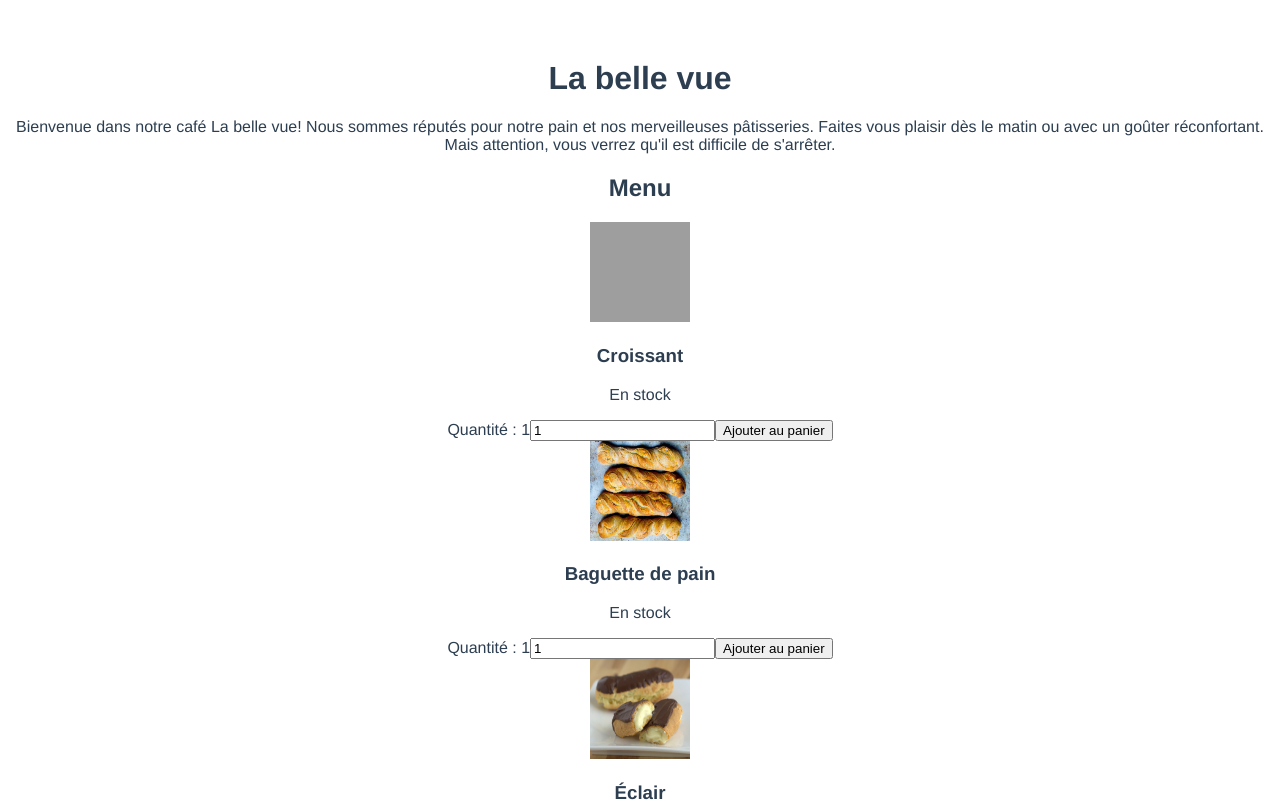
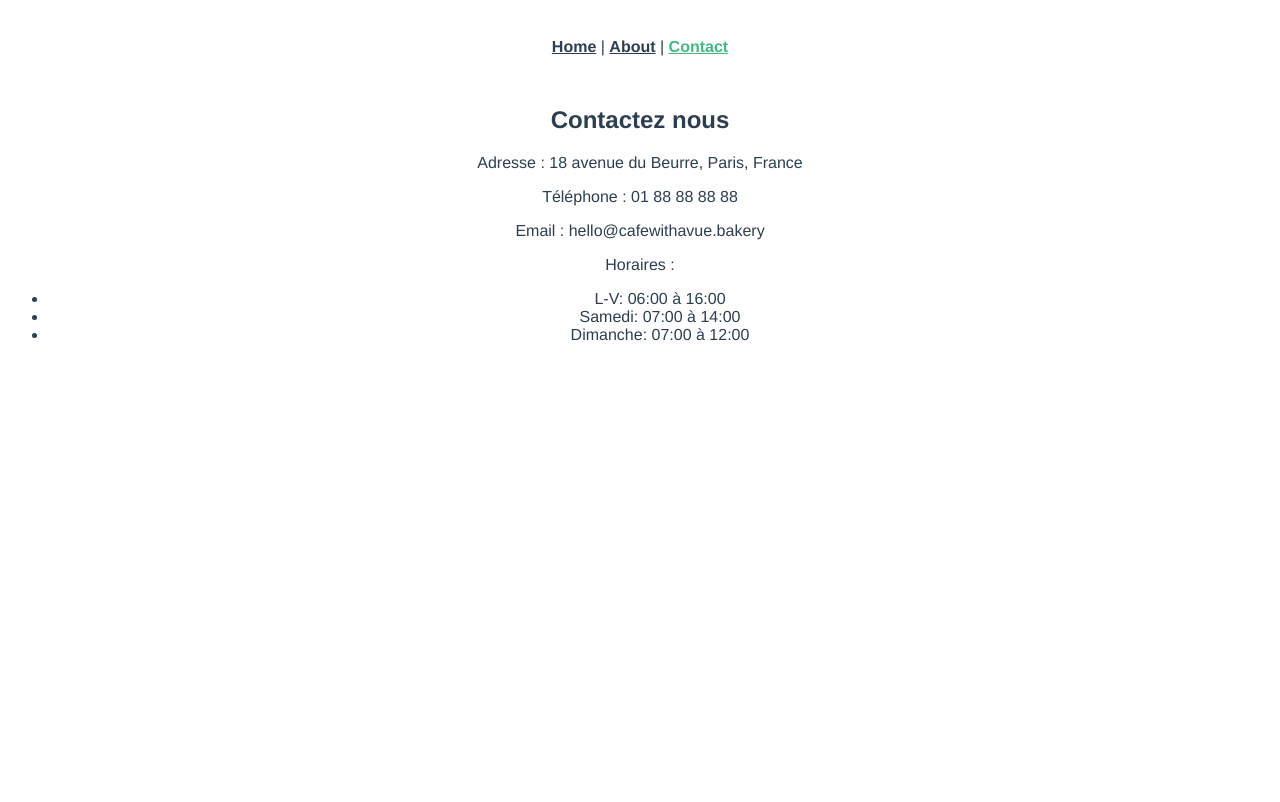
Before and after one commit to gregcanu/vuejs-cli-oc, a Vue app: page /contact in a window 1280 px wide. Shown: the top 802 px of the page. Built offline with nearby package versions, Linux system fonts and the light colour scheme; grey boxes are pictures that could not be loaded.

Commit message:
Ajout du router et de la vue Contact

```diff
--- a/package.json
+++ b/package.json
@@ -9,11 +9,13 @@
   },
   "dependencies": {
     "core-js": "^3.6.5",
-    "vue": "^2.6.11"
+    "vue": "^2.6.11",
+    "vue-router": "^3.2.0"
   },
   "devDependencies": {
     "@vue/cli-plugin-babel": "~4.5.0",
     "@vue/cli-plugin-eslint": "~4.5.0",
+    "@vue/cli-plugin-router": "^4.5.9",
     "@vue/cli-service": "~4.5.0",
     "babel-eslint": "^10.1.0",
     "eslint": "^6.7.2",
--- a/public/index.html
+++ b/public/index.html
@@ -5,11 +5,12 @@
     <meta http-equiv="X-UA-Compatible" content="IE=edge">
     <meta name="viewport" content="width=device-width,initial-scale=1.0">
     <link rel="icon" href="<%= BASE_URL %>favicon.ico">
-    <title><%= htmlWebpackPlugin.options.title %></title>
+    <link rel="stylesheet" href="styles.css">
+    <title>CLI version</title>
   </head>
   <body>
     <noscript>
-      <strong>We're sorry but <%= htmlWebpackPlugin.options.title %> doesn't work properly without JavaScript enabled. Please enable it to continue.</strong>
+      <strong>We're sorry but cli-version doesn't work properly without JavaScript enabled. Please enable it to continue.</strong>
     </noscript>
     <div id="app"></div>
     <!-- built files will be auto injected -->
--- a/src/App.vue
+++ b/src/App.vue
@@ -1,112 +1,33 @@
 <template>
-    <div id="app" class="app">
-        <h1>{{ restaurantName }}</h1>
-        <p class="description">
-            Bienvenue dans notre café {{ restaurantName }}! Nous sommes réputés pour
-            notre pain et nos merveilleuses pâtisseries. Faites vous plaisir dès le
-            matin ou avec un goûter réconfortant. Mais attention, vous verrez qu'il
-            est difficile de s'arrêter.
-        </p>
-
-        <section class="menu">
-            <h2>Menu</h2>
-            <MenuItem
-                v-for="item in simpleMenu"
-                :addToShoppingCart="addToShoppingCart"
-                :name="item.name"
-                :image="item.image"
-                :quantity="item.quantity"
-                :inStock="item.inStock"
-                :key="item.name"
-            />
-        </section>
-
-        <aside class="shopping-cart">
-            <h2>Panier d'achat : {{ shoppingCart }} articles</h2>
-        </aside>
-
-        <h2>Contactez nous</h2>
-        <p>Adresse : {{ address }}</p>
-        <p>Téléphone : {{ phone }}</p>
-        <p>Email : {{ email }}</p>
-        <p>Horaires :</p>
-        <ul>
-            <li>L-V: 06:00 à 16:00</li>
-            <li>Samedi: 07:00 à 14:00</li>
-            <li>Dimanche: 07:00 à 12:00</li>
-        </ul>
-        <footer class="footer">
-            <p>{{ copyright }}</p>
-        </footer>
+  <div id="app">
+    <div id="nav">
+      <router-link to="/">Home</router-link> |
+      <router-link to="/about">About</router-link> |
+      <router-link to="/contact">Contact</router-link>
     </div>
+    <router-view/>
+  </div>
 </template>
-
-<script>
-import MenuItem from "./components/MenuItem"
-export default {
-    name: "App",
-    components: {
-        MenuItem
-    },
-    data() {
-        return {
-            address: "18 avenue du Beurre, Paris, France",
-            email: "hello@cafewithavue.bakery",
-            phone: "01 88 88 88 88",
-            restaurantName: "La belle vue",
-            shoppingCart: 0,
-            simpleMenu: [
-                {
-                    name: "Croissant",
-                    image: {
-                        source: "/images/crossiant.jpg",
-                        alt: "Un croissant"
-                    },
-                    inStock: true,
-                    quantity: 1
-                },
-                {
-                    name: "Baguette de pain",
-                    image: {
-                        source: "/images/french-baguette.jpeg",
-                        alt: "Quatre baguettes de pain"
-                    },
-                    inStock: true,
-                    quantity: 1
-                },
-                {
-                    name: "Éclair",
-                    image: {
-                        source: "/images/eclair.jpg",
-                        alt: "Éclair au chocolat"
-                    },
-                    inStock: false,
-                    quantity: 1
-                }
-            ]
-        }
-    },
-    computed: {
-        copyright() {
-            const currentYear = new Date().getFullYear()
-            return `Copyright ${this.restaurantName} ${currentYear}`
-        }
-    },
-    methods: {
-        addToShoppingCart(amount) {
-            this.shoppingCart += amount
-        }
-    }
-}
-</script>
 
 <style lang="scss">
 #app {
-    font-family: "Avenir", Helvetica, Arial, sans-serif;
-    -webkit-font-smoothing: antialiased;
-    -moz-osx-font-smoothing: grayscale;
-    text-align: center;
+  font-family: Avenir, Helvetica, Arial, sans-serif;
+  -webkit-font-smoothing: antialiased;
+  -moz-osx-font-smoothing: grayscale;
+  text-align: center;
+  color: #2c3e50;
+}
+
+#nav {
+  padding: 30px;
+
+  a {
+    font-weight: bold;
     color: #2c3e50;
-    margin-top: 60px;
+
+    &.router-link-exact-active {
+      color: #42b983;
+    }
+  }
 }
 </style>
--- a/src/components/HelloWorld.vue
+++ /dev/null
@@ -1,58 +0,0 @@
-<template>
-  <div class="hello">
-    <h1>{{ msg }}</h1>
-    <p>
-      For a guide and recipes on how to configure / customize this project,<br>
-      check out the
-      <a href="https://cli.vuejs.org" target="_blank" rel="noopener">vue-cli documentation</a>.
-    </p>
-    <h3>Installed CLI Plugins</h3>
-    <ul>
-      <li><a href="https://github.com/vuejs/vue-cli/tree/dev/packages/%40vue/cli-plugin-babel" target="_blank" rel="noopener">babel</a></li>
-      <li><a href="https://github.com/vuejs/vue-cli/tree/dev/packages/%40vue/cli-plugin-eslint" target="_blank" rel="noopener">eslint</a></li>
-    </ul>
-    <h3>Essential Links</h3>
-    <ul>
-      <li><a href="https://vuejs.org" target="_blank" rel="noopener">Core Docs</a></li>
-      <li><a href="https://forum.vuejs.org" target="_blank" rel="noopener">Forum</a></li>
-      <li><a href="https://chat.vuejs.org" target="_blank" rel="noopener">Community Chat</a></li>
-      <li><a href="https://twitter.com/vuejs" target="_blank" rel="noopener">Twitter</a></li>
-      <li><a href="https://news.vuejs.org" target="_blank" rel="noopener">News</a></li>
-    </ul>
-    <h3>Ecosystem</h3>
-    <ul>
-      <li><a href="https://router.vuejs.org" target="_blank" rel="noopener">vue-router</a></li>
-      <li><a href="https://vuex.vuejs.org" target="_blank" rel="noopener">vuex</a></li>
-      <li><a href="https://github.com/vuejs/vue-devtools#vue-devtools" target="_blank" rel="noopener">vue-devtools</a></li>
-      <li><a href="https://vue-loader.vuejs.org" target="_blank" rel="noopener">vue-loader</a></li>
-      <li><a href="https://github.com/vuejs/awesome-vue" target="_blank" rel="noopener">awesome-vue</a></li>
-    </ul>
-  </div>
-</template>
-
-<script>
-export default {
-  name: 'HelloWorld',
-  props: {
-    msg: String
-  }
-}
-</script>
-
-<!-- Add "scoped" attribute to limit CSS to this component only -->
-<style scoped lang="scss">
-h3 {
-  margin: 40px 0 0;
-}
-ul {
-  list-style-type: none;
-  padding: 0;
-}
-li {
-  display: inline-block;
-  margin: 0 10px;
-}
-a {
-  color: #42b983;
-}
-</style>
--- a/src/components/MenuItem.vue
+++ b/src/components/MenuItem.vue
@@ -7,7 +7,7 @@ export default {
 
 <template>
     <div class="menu-item">
-        <img class="menu-item__image" :src="image.source" :alt="image.alt" style="height: 100px; width: 100px" />
+        <img class="menu-item__image" :src="image.source" :alt="image.alt" />
         <div>
             <h3>{{ name }}</h3>
             <p v-if="inStock">En stock</p>
@@ -16,7 +16,7 @@ export default {
                 <label for="add-item-quantity">Quantité : {{ quantity }}</label>
                 <input v-model.number="quantity" id="add-item-quantity" type="number" />
                 <button @click="addToShoppingCart(quantity)">
-                    Ajouter au panier
+                    Ajouter au panier d'achat
                 </button>
             </div>
         </div>
--- a/src/main.js
+++ b/src/main.js
@@ -1,8 +1,10 @@
 import Vue from 'vue'
 import App from './App.vue'
+import router from './router'
 
 Vue.config.productionTip = false
 
 new Vue({
-  render: h => h(App),
+  router,
+  render: h => h(App)
 }).$mount('#app')
--- /dev/null
+++ b/src/router/index.js
@@ -0,0 +1,34 @@
+import Vue from 'vue'
+import VueRouter from 'vue-router'
+import Home from '../views/Home.vue'
+import Contact from '../views/Contact.vue'
+
+Vue.use(VueRouter)
+
+const routes = [
+  {
+    path: '/',
+    name: 'Home',
+    component: Home
+  },
+  {
+    path: '/about',
+    name: 'About',
+    // route level code-splitting
+    // this generates a separate chunk (about.[hash].js) for this route
+    // which is lazy-loaded when the route is visited.
+    component: () => import(/* webpackChunkName: "about" */ '../views/About.vue')
+  },
+  {
+    path: '/contact',
+    name: 'contact',
+    component: Contact
+  }
+]
+
+const router = new VueRouter({
+  mode: 'history',
+  routes
+})
+
+export default router
--- /dev/null
+++ b/src/views/About.vue
@@ -0,0 +1,5 @@
+<template>
+  <div class="about">
+    <h1>This is an about page</h1>
+  </div>
+</template>
--- /dev/null
+++ b/src/views/Contact.vue
@@ -0,0 +1,29 @@
+<script>
+export default {
+    name: "Contact",
+    data() {
+        return {
+            address: "18 avenue du Beurre, Paris, France",
+            email: "hello@cafewithavue.bakery",
+            phone: "01 88 88 88 88"
+        }
+    }
+}
+</script>
+
+<template>
+    <div>
+        <h2>Contactez nous</h2>
+        <p>Adresse : {{ address }}</p>
+        <p>Téléphone : {{ phone }}</p>
+        <p>Email : {{ email }}</p>
+        <p>Horaires :</p>
+        <ul>
+            <li>L-V: 06:00 à 16:00</li>
+            <li>Samedi: 07:00 à 14:00</li>
+            <li>Dimanche: 07:00 à 12:00</li>
+        </ul>
+    </div>
+</template>
+
+<style></style>
--- /dev/null
+++ b/src/views/Home.vue
@@ -0,0 +1,88 @@
+<template>
+    <div id="app" class="app">
+        <h1>{{ restaurantName }}</h1>
+        <p class="description">
+            Bienvenue dans notre café {{ restaurantName }}! Nous sommes réputés pour
+            notre pain et nos merveilleuses pâtisseries. Faites vous plaisir dès le
+            matin ou avec un goûter réconfortant. Mais attention, vous verrez qu'il
+            est difficile de s'arrêter.
+        </p>
+
+        <section class="menu">
+            <h2>Menu</h2>
+            <MenuItem
+                v-for="item in simpleMenu"
+                :addToShoppingCart="addToShoppingCart"
+                :name="item.name"
+                :image="item.image"
+                :quantity="item.quantity"
+                :inStock="item.inStock"
+                :key="item.name"
+            />
+        </section>
+
+        <aside class="shopping-cart">
+            <h2>Panier d'achat : {{ shoppingCart }} articles</h2>
+        </aside>
+
+        <footer class="footer">
+            <p>{{ copyright }}</p>
+        </footer>
+    </div>
+</template>
+
+<script>
+import MenuItem from "../components/MenuItem"
+export default {
+    name: "Home",
+    components: {
+        MenuItem
+    },
+    data() {
+        return {
+            restaurantName: "La belle Vue",
+            shoppingCart: 0,
+            simpleMenu: [
+                {
+                    name: "Croissant",
+                    image: {
+                        source: "/images/croissant.jpg",
+                        alt: "Un croissant"
+                    },
+                    inStock: true,
+                    quantity: 1
+                },
+                {
+                    name: "Baguette de pain",
+                    image: {
+                        source: "/images/french-baguette.jpeg",
+                        alt: "Quatre baguettes de pain"
+                    },
+                    inStock: true,
+                    quantity: 1
+                },
+                {
+                    name: "Éclair",
+                    image: {
+                        source: "/images/eclair.jpg",
+                        alt: "Éclair au chocolat"
+                    },
+                    inStock: false,
+                    quantity: 1
+                }
+            ]
+        }
+    },
+    computed: {
+        copyright() {
+            const currentYear = new Date().getFullYear()
+            return `Copyright ${this.restaurantName} ${currentYear}`
+        }
+    },
+    methods: {
+        addToShoppingCart(amount) {
+            this.shoppingCart += amount
+        }
+    }
+}
+</script>
```
Also changed, not shown: public/styles.css (added, +43 -0 lines), 1 other file (tests, documents, lock files or other folders).
